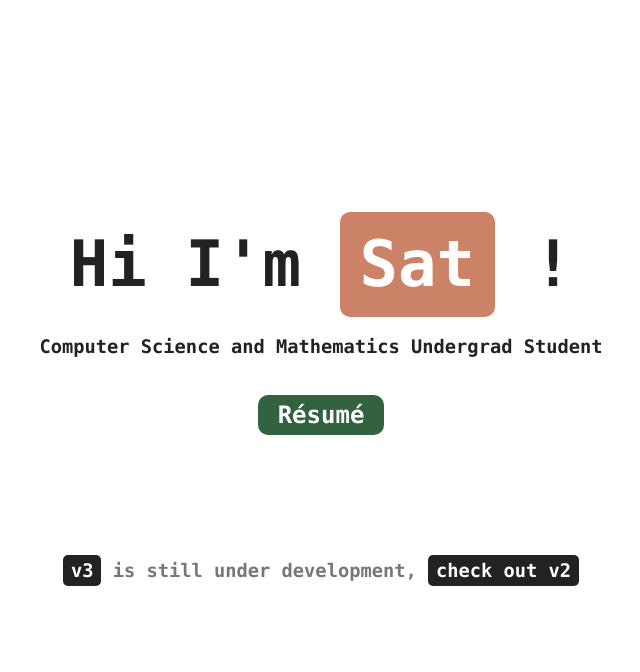
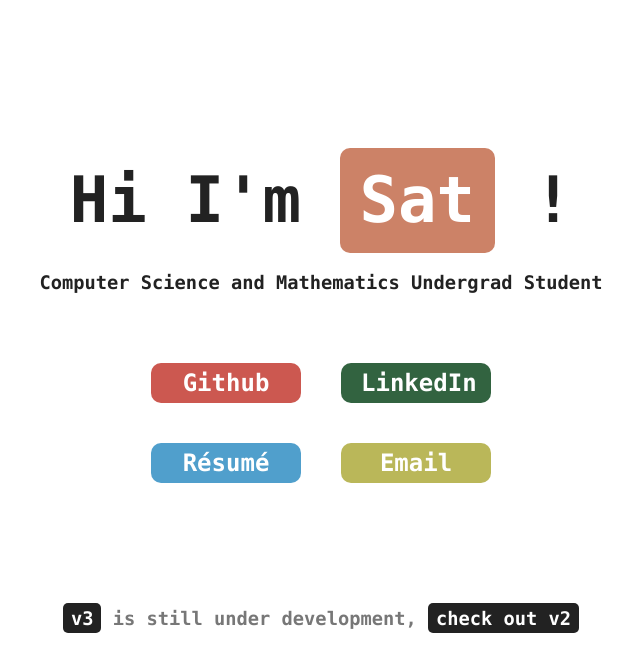
Before and after one commit to wise-bit/wise-bit.github.io, a Next.js app: page / in a window 1280 px wide. Shown: the top 672 px of the page, without its empty margins (319-959 px from the left). Built offline with nearby package versions, Linux system fonts and the light colour scheme.

Commit message:
added important buttons and removed redundant space

```diff
--- a/components/Intro.tsx
+++ b/components/Intro.tsx
@@ -1,6 +1,6 @@
-import { NextPage } from "next";
-import Link from "next/link";
-import styles from "../styles/Home.module.css";
+import { NextPage } from 'next';
+import Link from 'next/link';
+import styles from '../styles/Home.module.css';
 
 interface Props {
   username: string;
@@ -12,20 +12,69 @@ const Intro: NextPage<Props> = (props) => {
   return (
     <>
       <h1 className={styles.title}>
-        Hi I&apos;m <span className={"highlight"}>{username}</span> !
+        Hi I&apos;m <span className={'highlight'}>{username}</span> !
       </h1>
-      <h3>Computer Science and Mathematics Undergrad Student</h3>
+      <h3 style={{ textAlign: 'center', marginBottom: '50px' }}>
+        Computer Science and Mathematics Undergrad Student
+      </h3>
 
-      <Link href="./files/CV.pdf">
-      <h2 className={"highlight clickable"} style={{ backgroundColor: "#326340" }}>
-        Résumé
-      </h2>
-      </Link>
+      <div style={{ display: 'flex', flexDirection: 'row' }}>
+        <div style={{ margin: '20px' }}>
+          <Link href='https://github.com/wise-bit'>
+            <h2
+              className={'highlight clickable'}
+              style={{ backgroundColor: '#cc5850', width: '150px' }}
+            >
+              Github
+            </h2>
+          </Link>
+        </div>
+        <div style={{ margin: '20px' }}>
+          <Link href='https://www.linkedin.com/in/satrajit-c'>
+            <h2
+              className={'highlight clickable'}
+              style={{ backgroundColor: '#326340', width: '150px' }}
+            >
+              LinkedIn
+            </h2>
+          </Link>
+        </div>
+      </div>
 
-      <h3 style={{ color: "#777777", marginTop: "100px" }}>
-        <span className={"highlight2"}>v3</span> is still under development,{" "}
-        <Link href="/legacy">
-          <span className={"highlight2 clickable"}>check out v2</span>
+      <div
+        style={{
+          display: 'flex',
+          flexDirection: 'row',
+          marginTop: '0px',
+          height: 'auto',
+        }}
+      >
+        <div style={{ margin: '20px' }}>
+          <Link href='./files/CV.pdf'>
+            <h2
+              className={'highlight clickable'}
+              style={{ backgroundColor: '#509fcc', width: '150px' }}
+            >
+              Résumé
+            </h2>
+          </Link>
+        </div>
+        <div style={{ margin: '20px' }}>
+          <Link href='mailto:satrajit314@gmail.com'>
+            <h2
+              className={'highlight clickable'}
+              style={{ backgroundColor: '#bab759', width: '150px' }}
+            >
+              Email
+            </h2>
+          </Link>
+        </div>
+      </div>
+
+      <h3 style={{ color: '#777777', marginTop: '100px', textAlign: 'center' }}>
+        <span className={'highlight2'}>v3</span> is still under development,{' '}
+        <Link href='/legacy'>
+          <span className={'highlight2 clickable'}>check out v2</span>
         </Link>
       </h3>
     </>
--- a/styles/custom-styles.css
+++ b/styles/custom-styles.css
@@ -5,6 +5,8 @@
   color: #ffffff;
   padding-inline: 20px;
   border-radius: 10px;
+  margin: 0px;
+  text-align: center;
 }
 
 .highlight2 {
@@ -14,6 +16,7 @@
   color: #ffffff;
   padding-inline: 8px;
   border-radius: 5px;
+  text-align: center;
 }
 
 .clickable {
--- a/styles/legacy.css
+++ b/styles/legacy.css
@@ -8,11 +8,8 @@
 body {
   background-color: var(--main-bg-color);
   color: var(--main-fg-color);
-  margin: 0 0 1vh;
   /* bottom = footer height */
-  padding: 1vh;
   font-family: monaco, Consolas, Lucida Console, monospace;
-
   animation: fadeInAnimation ease 1.5s;
   animation-iteration-count: 1;
   animation-fill-mode: forwards;
```
Also changed, not shown: pages/index.tsx (+7 -7 lines), pages/legacy.tsx (+33 -33 lines), 1 other file (tests, documents, lock files or other folders).
